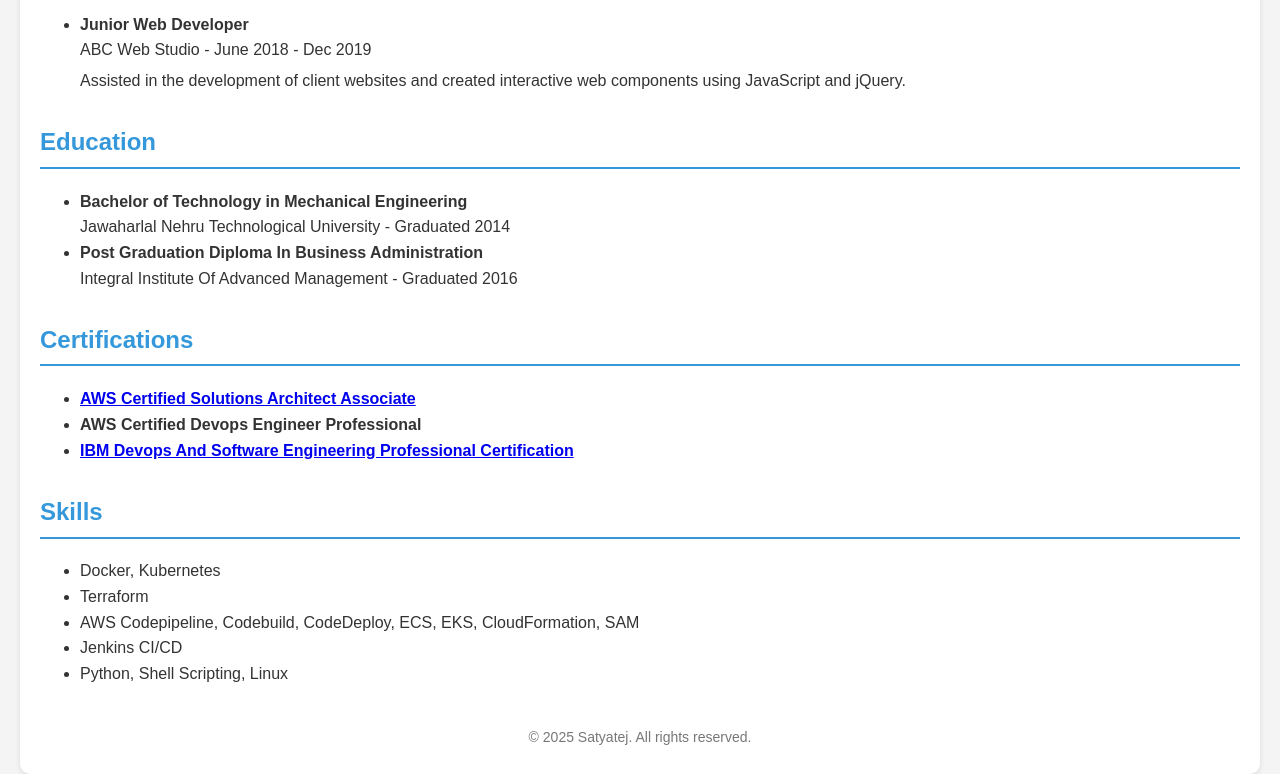
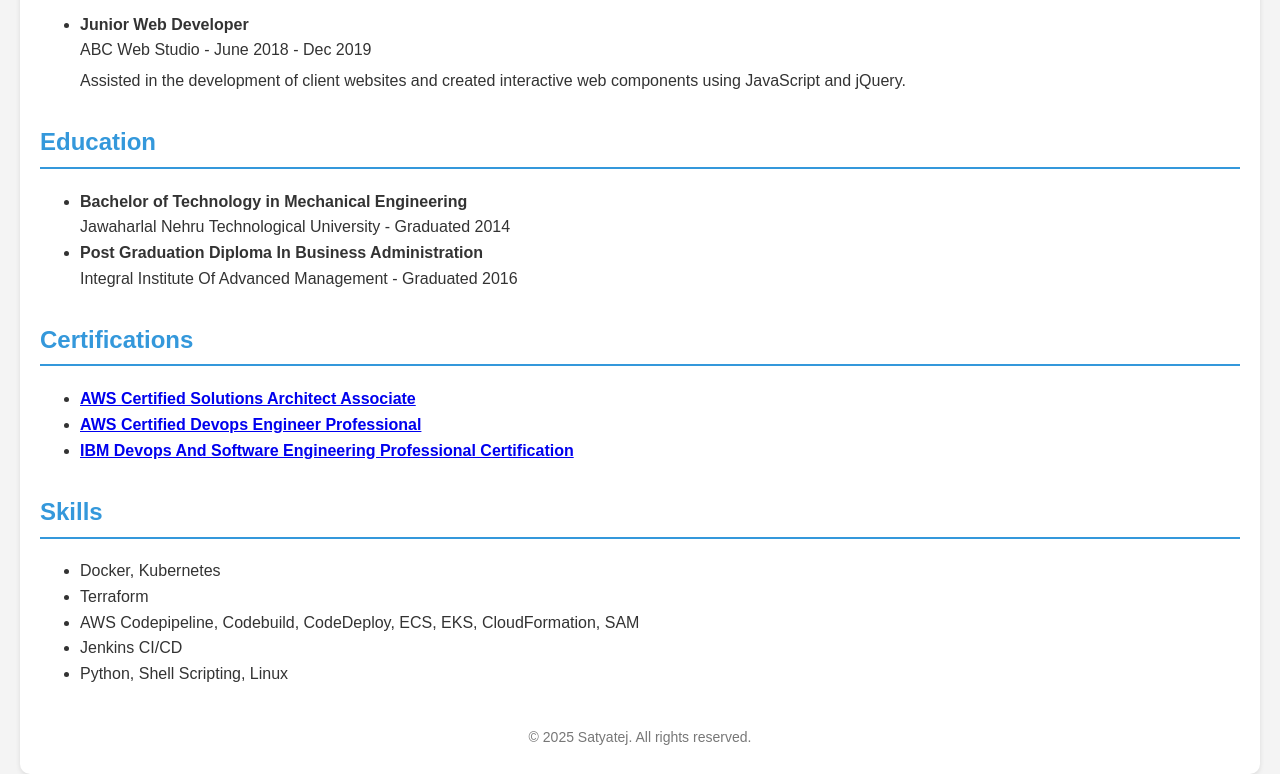
Before and after one commit to satyatejg/www.satyatej.info, a plain HTML site: page index.html in a window 1280 px wide. Shown: the part 729-1503 px from the top of the page. Drawn offline with Linux system fonts and the light colour scheme.

Commit message:
added the link to aws devops credly badge

```diff
--- a/index.html
+++ b/index.html
@@ -189,7 +189,7 @@
                     <a href="https://www.credly.com/badges/2dc2e9ce-6863-4609-a846-01bbfe559c5a/public_url"><strong>AWS Certified Solutions Architect Associate</strong></a>
                 </li>
                 <li>
-                    <strong>AWS Certified Devops Engineer Professional</strong>
+                    <a href="https://www.credly.com/badges/1eceee50-bce5-4152-999f-60da27d81281/linked_in?t=t08w0z"><strong>AWS Certified Devops Engineer Professional</strong></a>
                 </li>
                 <li>
                     <a href="https://www.coursera.org/account/accomplishments/specialization/4XC98V59CPKZ"><strong>IBM Devops And Software Engineering Professional Certification</strong></a>
```
